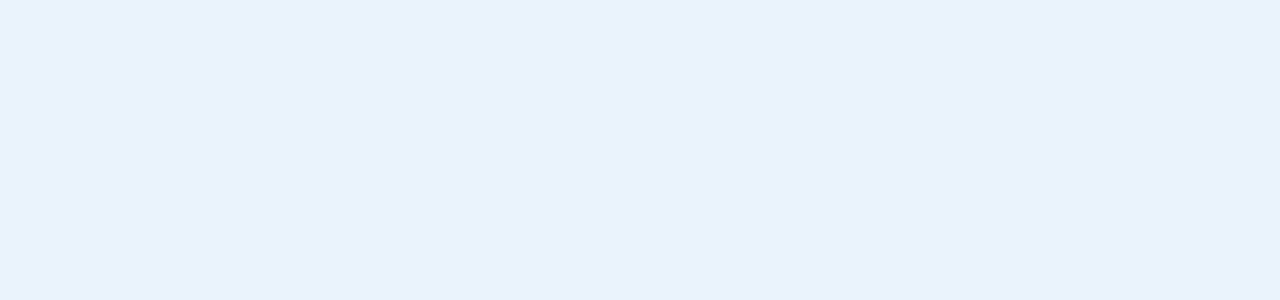
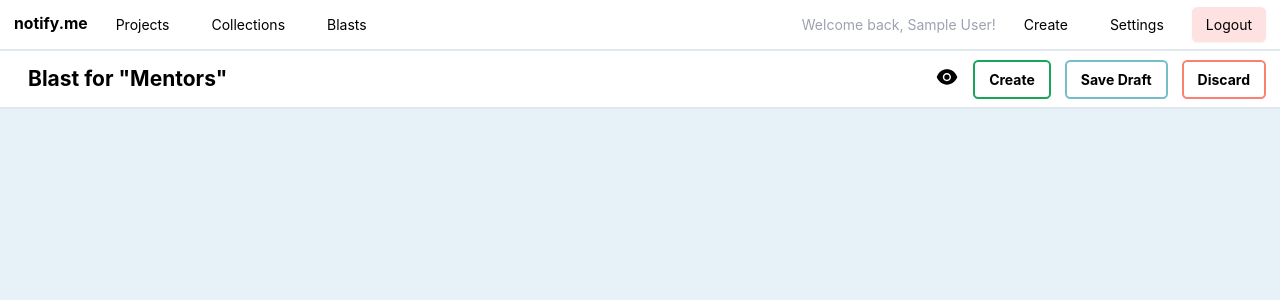
Before and after one commit to woojiahao/notify.me, a React (Create React App) app in the folder frontend/: page /collections/1/blast/create in a window 1280 px wide. Before the commit this address had no page. Shown: the top 300 px of the page. Built offline with nearby package versions, Linux system fonts and the light colour scheme; sample sign-in values are in the browser's storage.

Commit message:
Setup blast input field in title bar

```diff
--- a/frontend/src/App.tsx
+++ b/frontend/src/App.tsx
@@ -5,6 +5,7 @@ import Login from "./pages/Login";
 import Registration from "./pages/Registration";
 import ProjectPage from "./pages/ProjectPage";
 import CollectionPage from "./pages/CollectionPage";
+import CreateBlast from "./pages/CreateBlast";
 
 function App() {
   return (
@@ -35,6 +36,14 @@ function App() {
           </ProtectedRoute>
         }
       />
+      <Route
+        path="/collections/:collectionId/blast/create"
+        element={
+          <ProtectedRoute>
+            <CreateBlast />
+          </ProtectedRoute>
+        }
+      />
     </Routes>
   );
 }
--- /dev/null
+++ b/frontend/src/components/CollectionTableView.tsx
@@ -0,0 +1,53 @@
+import Collection from "../models/collection";
+
+export default function CollectionTableView({
+  collection,
+}: {
+  collection: Collection;
+}) {
+  // Generate the table dynamically using the columns and the values, for columns with optional
+  // values, we simply replace with blanks if not present in current entry
+  const columns = collection.columns;
+  const parsedContents = collection.entries.map((entry) =>
+    JSON.parse(entry.contents)
+  );
+
+  return (
+    <div className="flex flex-col gap-y-4">
+      <div className="w-full">
+        <input
+          className="w-full p-2 px-4 rounded-md border-2 border-slate-200"
+          type="text"
+          name="searchNameInput"
+          id="searchNameInput"
+          placeholder="Search collection by name"
+        />
+      </div>
+
+      <div className="w-full overflow-x-auto">
+        <table className="w-full rounded-md bg-white">
+          <thead>
+            <tr>
+              {columns.map((col) => (
+                <th>
+                  {`${col}${
+                    collection.entry_identifiers.includes(col) ? "*" : ""
+                  }`}
+                </th>
+              ))}
+            </tr>
+          </thead>
+          <tbody>
+            {parsedContents.map((contents) => (
+              <tr>
+                {columns.map((col) => (
+                  <td>{contents[col]}</td>
+                ))}
+              </tr>
+            ))}
+          </tbody>
+        </table>
+      </div>
+    </div>
+  );
+}
--- a/frontend/src/components/Layout.tsx
+++ b/frontend/src/components/Layout.tsx
@@ -1,7 +1,21 @@
-import { PropsWithChildren } from "react";
+import { PropsWithChildren, ReactElement } from "react";
 import { Link } from "react-router-dom";
 import { useUserContext } from "../contexts/UserContext";
 import { ToastContainer } from "react-toastify";
+
+export function LayoutTitleWithTitleActions({
+  titleActions,
+  children,
+}: { titleActions: ReactElement } & PropsWithChildren) {
+  return (
+    <div className="flex flex-row p-2 px-4 border-b-2 border-slate-200 bg-white justify-between items-center">
+      <div className="flex flex-row gap-x-1 items-center">{titleActions}</div>
+      <div className="flex flex-row justify-between items-center gap-x-4">
+        {children}
+      </div>
+    </div>
+  );
+}
 
 export function LayoutTitle({
   title,
@@ -15,6 +29,10 @@ export function LayoutTitle({
       </div>
     </div>
   );
+}
+
+export function LayoutBody({ children }: PropsWithChildren) {
+  return <div className="p-4">{children}</div>;
 }
 
 export default function Layout({ children }: PropsWithChildren) {
@@ -56,16 +74,6 @@ export default function Layout({ children }: PropsWithChildren) {
       </nav>
       <div>{children}</div>
       <ToastContainer />
-      {/* <footer className="p-2 px-4 bg-white mt-12 text-center text-gray-400">
-        <a href="https://github.com/woojiahao/notify.me" className="underline">
-          notify.me
-        </a>{" "}
-        is built with ❤️, Go, and React by{" "}
-        <a href="https://github.com/woojiahao" className="underline">
-          Jiahao
-        </a>
-        .
-      </footer> */}
     </div>
   );
 }
--- /dev/null
+++ b/frontend/src/pages/CreateBlast.tsx
@@ -0,0 +1,140 @@
+import { useEffect, useRef, useState } from "react";
+import { AiFillEye } from "react-icons/ai";
+import { useParams } from "react-router-dom";
+import Popup from "reactjs-popup";
+import CollectionTableView from "../components/CollectionTableView";
+import Layout, {
+  LayoutBody,
+  LayoutTitle,
+  LayoutTitleWithTitleActions,
+} from "../components/Layout";
+import Collection from "../models/collection";
+
+function PreviewCollectionButton({ collection }: { collection: Collection }) {
+  const [open, setOpen] = useState(false);
+
+  return (
+    <div>
+      <button type="button" onClick={() => setOpen((o) => !o)}>
+        <AiFillEye size={24} />
+      </button>
+      <Popup open={open} modal>
+        <div
+          className="w-screen h-screen backdrop-blur-sm flex justify-center items-center"
+          onClick={() => setOpen(false)}
+        >
+          <div
+            className="bg-white p-8 rounded-md shadow-md flex flex-col h-fit gap-y-8 my-16 w-[80%] mx-auto"
+            onClick={(e) => {
+              e.stopPropagation();
+            }}
+          >
+            <div>
+              <h1>Preview {collection.name}</h1>
+              <p className="text-gray-400">Contents of {collection.name}</p>
+            </div>
+
+            <CollectionTableView collection={collection} />
+
+            <button
+              type="button"
+              className="bg-salmon p-2 px-4 rounded-md"
+              onClick={() => setOpen(false)}
+            >
+              Close
+            </button>
+          </div>
+        </div>
+      </Popup>
+    </div>
+  );
+}
+
+export default function CreateBlast() {
+  const { collectionId } = useParams();
+  const [collection, setCollection] = useState<Collection | null>(null);
+  const blastNameInputRef = useRef<HTMLInputElement>(null);
+
+  useEffect(() => {
+    console.log(collectionId);
+    setCollection({
+      id: "1",
+      name: "Mentors",
+      entry_identifiers: ["First Name", "Last Name"],
+      project_id: "2",
+      columns: ["First Name", "Last Name", "Telegram", "Email"],
+      entries: [
+        {
+          id: "1",
+          contents: JSON.stringify({
+            "First Name": "John",
+            "Last Name": "Doe",
+            Telegram: "@dearjohn",
+            Email: "john@gmail.com",
+          }),
+          collection_id: "1",
+        },
+        {
+          id: "2",
+          contents: JSON.stringify({
+            "First Name": "Mary",
+            "Last Name": "Anne",
+            Telegram: "@annabanna",
+            Email: "mary@gmail.com",
+          }),
+          collection_id: "1",
+        },
+      ],
+    });
+  }, []);
+
+  if (!collection) {
+    return (
+      <Layout>
+        <LayoutTitle title="Collection"></LayoutTitle>
+        <p className="text-center my-8">
+          We are loading the collection, please be patient!
+        </p>
+      </Layout>
+    );
+  }
+
+  return (
+    <Layout>
+      <LayoutTitleWithTitleActions
+        titleActions={
+          <input
+            ref={blastNameInputRef}
+            type="text"
+            name="blastNameInput"
+            id="blastNameInput"
+            placeholder="Enter blast name"
+            defaultValue={`Blast for "${collection.name}"`}
+            className="font-bold w-full p-2 px-4 text-2xl bg-transparent focus:outline-none"
+          />
+        }
+      >
+        <PreviewCollectionButton collection={collection} />
+        <button
+          type="button"
+          className="p-2 px-4 border-2 border-kelly-green rounded-md font-bold hover:bg-kelly-green hover:text-white transition-all"
+        >
+          Create
+        </button>
+        <button
+          type="button"
+          className="p-2 px-4 border-2 border-aquamarine rounded-md font-bold hover:bg-aquamarine hover:text-white transition-all"
+        >
+          Save Draft
+        </button>
+        <button
+          type="button"
+          className="p-2 px-4 border-2 border-salmon rounded-md font-bold hover:bg-salmon hover:text-white transition-all"
+        >
+          Discard
+        </button>
+      </LayoutTitleWithTitleActions>
+      <LayoutBody></LayoutBody>
+    </Layout>
+  );
+}
--- a/frontend/src/pages/Home.tsx
+++ b/frontend/src/pages/Home.tsx
@@ -5,7 +5,7 @@ import { toast } from "react-toastify";
 import "react-toastify/dist/ReactToastify.css";
 import Popup from "reactjs-popup";
 import api from "../api/api";
-import Layout, { LayoutTitle } from "../components/Layout";
+import Layout, { LayoutBody, LayoutTitle } from "../components/Layout";
 import { useUserContext } from "../contexts/UserContext";
 import { Project } from "../models/project";
 
@@ -218,9 +218,9 @@ export default function Home() {
       <LayoutTitle title="Projects">
         <CreateProjectButton setReload={setReload} />
       </LayoutTitle>
-      <div className="p-4">
+      <LayoutBody>
         <ProjectGrid projects={projects} />
-      </div>
+      </LayoutBody>
     </Layout>
   );
 }
--- a/frontend/src/pages/ProjectPage.tsx
+++ b/frontend/src/pages/ProjectPage.tsx
@@ -7,7 +7,7 @@ import {
 } from "react-icons/hi";
 import { Link, useNavigate, useParams } from "react-router-dom";
 import api from "../api/api";
-import Layout, { LayoutTitle } from "../components/Layout";
+import Layout, { LayoutBody, LayoutTitle } from "../components/Layout";
 import Collection from "../models/collection";
 import { Project } from "../models/project";
 
@@ -196,9 +196,9 @@ export default function ProjectPage() {
           Create Collection
         </button>
       </LayoutTitle>
-      <div className="p-4">
+      <LayoutBody>
         <CollectionsSection collections={collections} />
-      </div>
+      </LayoutBody>
     </Layout>
   );
 }
```
Also changed, not shown: frontend/src/pages/CollectionPage.tsx (+4 -48 lines).
